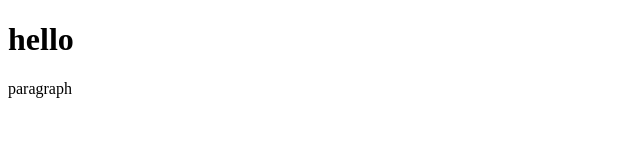
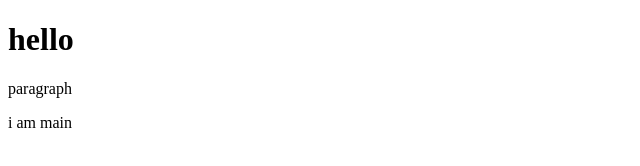
Before and after one commit to Biswash04/Using-git, a plain HTML site: page index.html in a window 1280 px wide. Shown: the full height of the page, 0-640 px from the left. Drawn offline with Linux system fonts and the light colour scheme.

Commit message:
main is added

```diff
--- a/index.html
+++ b/index.html
@@ -8,5 +8,6 @@
 <body>
     <h1> hello</h1>
     <p>paragraph</p>
+    <main> i am main</main>
 </body>
 </html>
```
